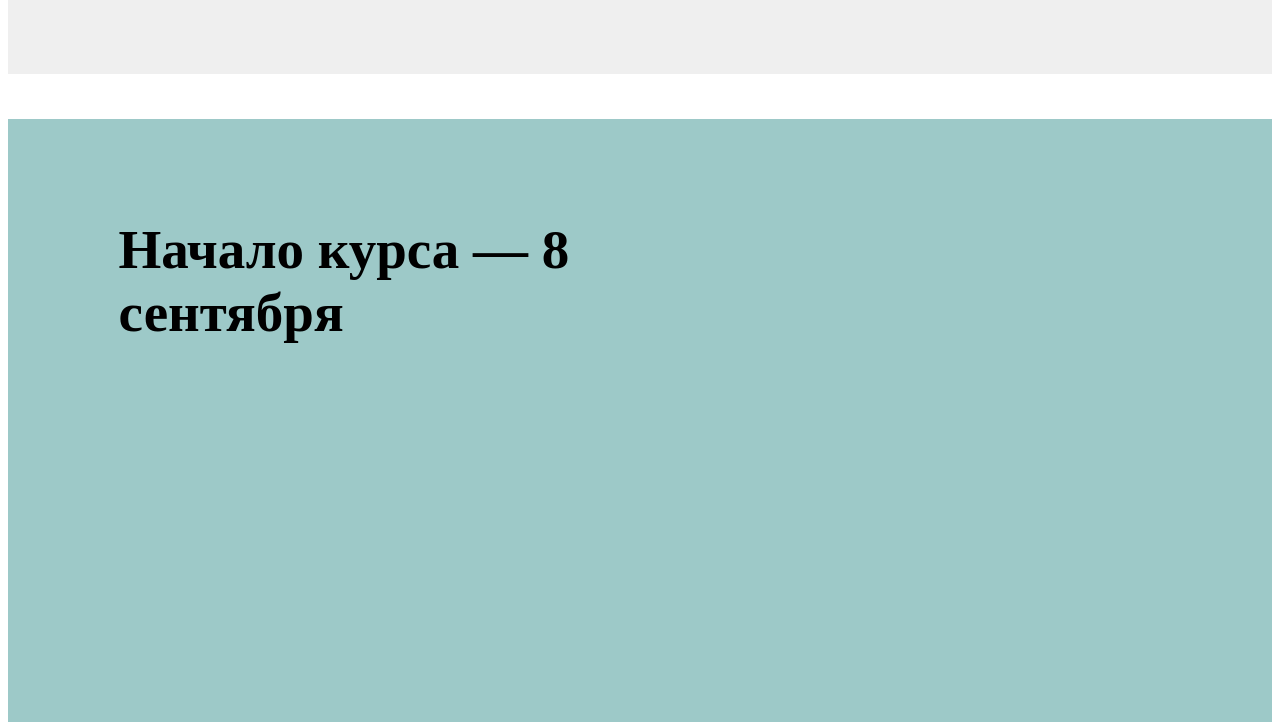
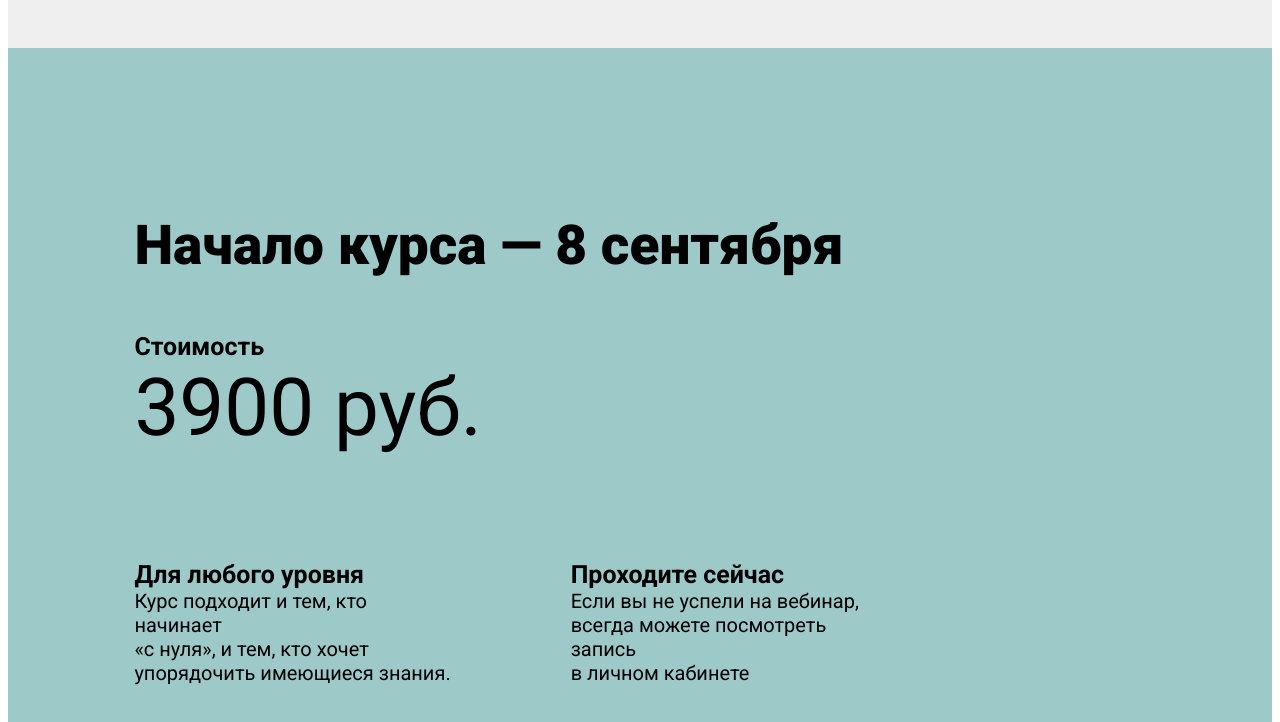
Before and after one commit to ArtemGolovin96/Module-1-About-Cinema-, a plain HTML site: page index.html in a window 1280 px wide. Shown: the part 798-1520 px from the top of the page. Drawn offline with Linux system fonts and the light colour scheme.

Commit message:
check branch Захар

```diff
--- a/index.css
+++ b/index.css
@@ -6,7 +6,7 @@
     font-family: 'Roboto', sans-serif;
 }
 .z-block{
-    width:70%;
+    width:80%;
     height: 100%;
 }
 .z-block2{
@@ -49,9 +49,11 @@ a img{
 .z-tiles-green{
     background-color: #9DC9C8;
     height: 100vh;
+    font-family: 'Roboto', sans-serif;
+
 }
 .z-block-green{
-    width:70%;
+    width:80%;
     height: 100%;
 }
 .z-block2-green{
@@ -60,6 +62,37 @@ a img{
     height: 100%;
 }
 .z-block2-green h2{
-    padding-top: 1.8em;
+    padding-top: 3em;
     font-size: 55px;
+    margin-bottom: 1em;
+    margin-top: 0;
+    font-weight: 900;
 }
+.z-block2-green h3{
+    font-size: 25px;
+    margin-bottom: 0;
+}
+.z-block2-green p{
+    font-size: 80px;
+    margin-top: 0;
+}
+.z-columns{
+    display: flex;
+
+}
+.z-columns1{
+    margin-right: 9vw;
+    }
+.z-columns1 p{
+    font-size: 20px;
+}
+.z-columns2 p{
+    font-weight: 400;
+    font-size: 20px;
+}
+.z-columns1 h3{
+    font-size: 25px;
+}
+.z-columns2 h3{
+    font-size: 25px;
+}
--- a/index.html
+++ b/index.html
@@ -7,7 +7,7 @@
   <title>We are awesome</title>
   <link rel="stylesheet" href="index.css">
 </head>
-<>
+<bady>
   <div class="z-tiles-gray">
     <div class="z-block">
       <div class="z-block2">
@@ -35,9 +35,28 @@
     <div class="z-block-green">
       <div class="z-block2-green">
         <h2>Начало курса — 8 сентября</h2>
+        <h3>Стоимость</h3>
+        <p>3900 руб.</p>
+        <div class="z-columns">
+          <div class="z-columns1">
+            <h3>Для любого уровня</h3>
+            <p>
+              Курс подходит и тем, кто начинает<br> «с нуля», и тем, кто хочет<br> упорядочить имеющиеся знания.
+            </p>
 
+          </div>
+          <div class="z-columns2">
+            <h3>Проходите сейчас</h3>
+            <p>
+              Если вы не успели на вебинар,<br> всегда можете посмотреть запись<br> в личном кабинете
+            </p>
+          </div>
+        </div>
       </div>
     </div>
   </div>
+  <footer>
+
+  </footer>
 </body>
 </html>
```
